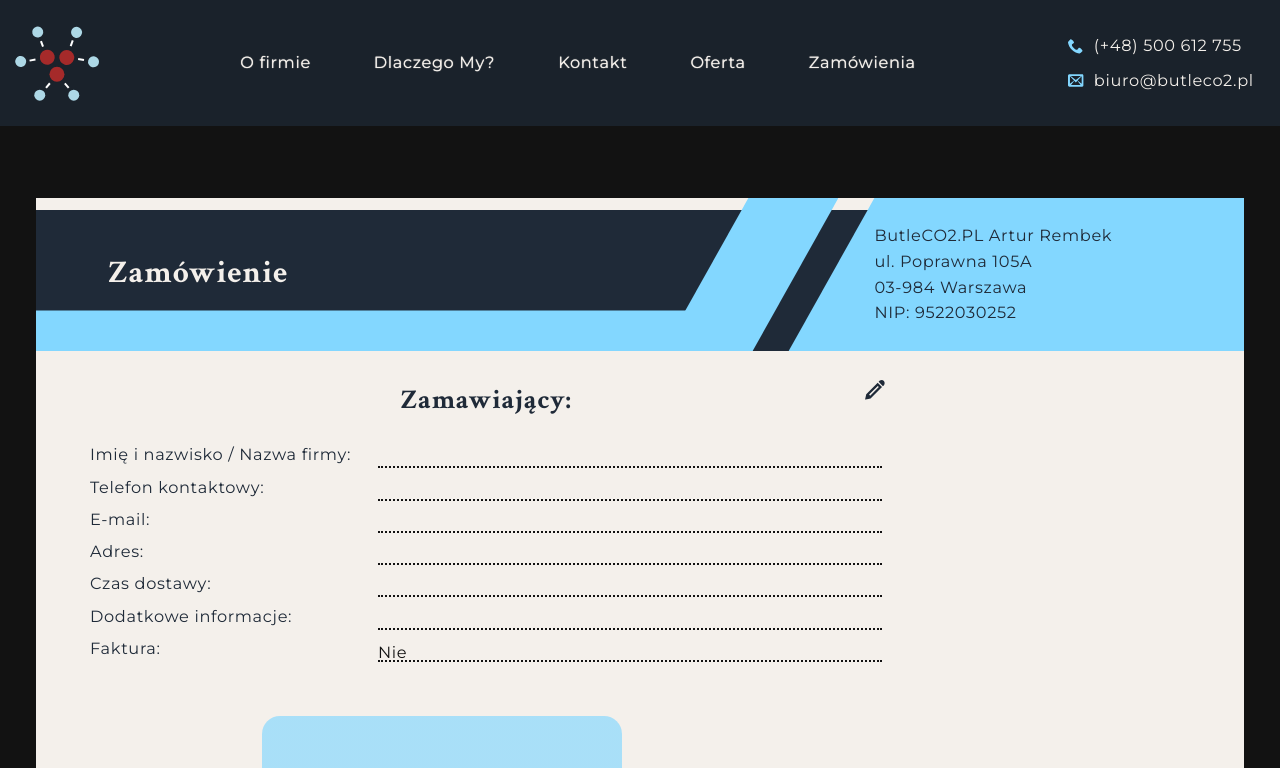
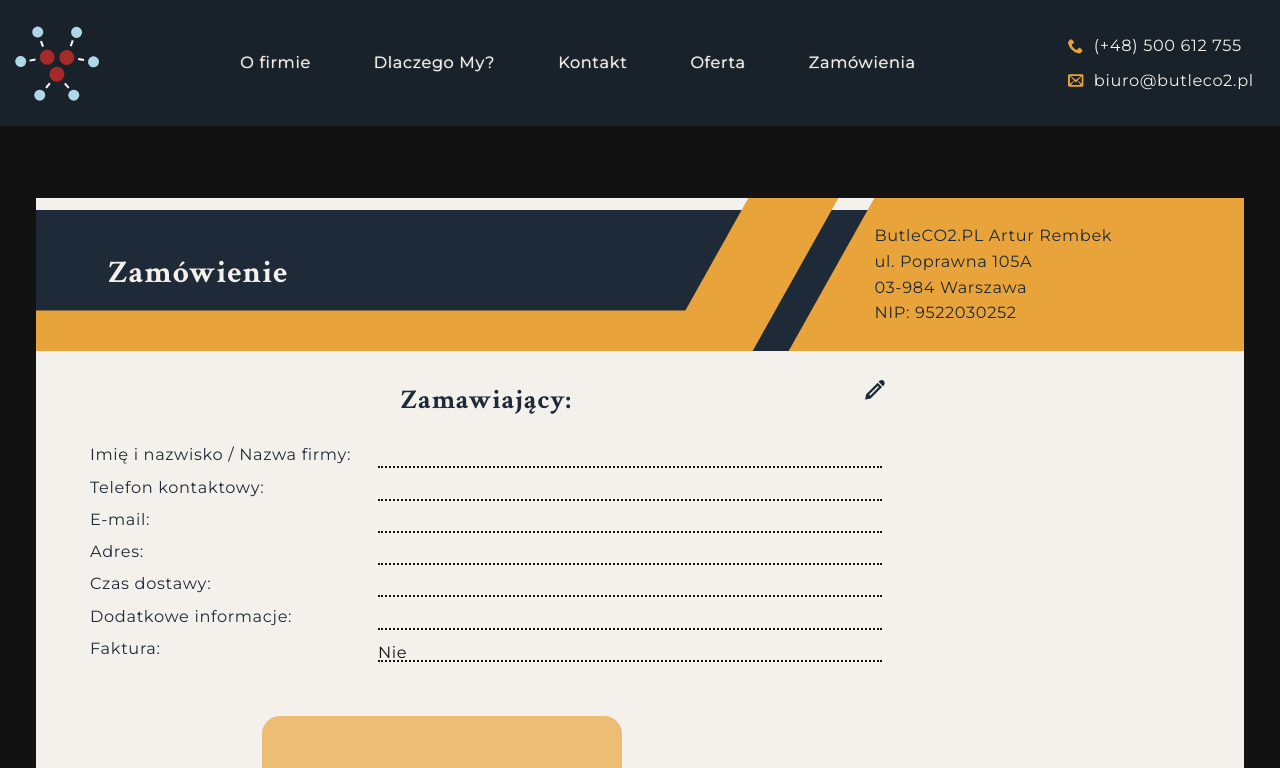
Before and after one commit to AMichalMurawski/butleCO2, a React (Vite) app: page /orders in a window 1280 px wide. Shown: the top 768 px of the page. Built offline with nearby package versions, Linux system fonts and the light colour scheme.

Commit message:
new colors template, add toast for order wrong submit

```diff
--- a/src/components/Order/Order.tsx
+++ b/src/components/Order/Order.tsx
@@ -1,8 +1,8 @@
 import React from 'react';
 import { ClientInvoiceWraper, InvoiceWraper, SubmitButtonWraper } from './Order.styled';
 import { clientLabels, companyLabels } from '../../context/Order/orderKeyof';
-import { Client, FormProducts, Header, Informations, ProductsList } from './';
-import { Button, } from '../';
+import { Client, Header, Informations, ProductsList } from './';
+import { Button } from '../';
 import { useOrder } from '../../context/Order/OrderContext';
 import { useTheme } from 'styled-components';
 
--- a/src/context/Order/OrderContext.tsx
+++ b/src/context/Order/OrderContext.tsx
@@ -2,12 +2,16 @@ import React, { createContext, useContext, useState, PropsWithChildren } from 'r
 import { initialValues } from './initialValues';
 import { OrderProductProps, OrderProps } from './orderProps';
 import { orderSchema } from './schema';
+import { useToast } from '../Toast/ToastContext';
 
 const customTypeOrder = ['CO2', 'Argon', 'Argon + CO2', 'Azot', 'Azot + CO2', 'Propan'];
 
 type OrderKeys = keyof OrderProps | 'confirm';
 
-type updateInvoiceProps = <K extends 'client' | 'company'>(section: K, value: OrderProps[K]) => void;
+type updateInvoiceProps = <K extends 'client' | 'company'>(
+  section: K,
+  value: OrderProps[K]
+) => void;
 
 interface OrderContextProps {
   addProduct: (product: OrderProductProps) => void;
@@ -34,6 +38,7 @@ const OrderContext = createContext<OrderContextProps | undefined>(undefined);
 export const OrderProvider: React.FC<PropsWithChildren> = ({ children }) => {
   const [order, setOrder] = useState<OrderProps>(initialValues);
   const [modals, setModals] = useState<Record<OrderKeys, boolean>>(initialModals);
+  const { addToast } = useToast();
 
   const modalState = (modal: OrderKeys) => {
     setModals(prev => ({ ...prev, [modal]: !prev[modal] }));
@@ -41,20 +46,22 @@ export const OrderProvider: React.FC<PropsWithChildren> = ({ children }) => {
 
   const updateInvoice: updateInvoiceProps = (section, value) => {
     setOrder(prev => ({ ...prev, [section]: value }));
-  }
+  };
 
   const addProduct = (product: OrderProductProps) => {
-    const isExist = order.products.some(p =>
-      p.type === product.type &&
-      p.weight === product.weight &&
-      p.litr === product.litr &&
-      p.transaction === product.transaction
+    const isExist = order.products.some(
+      p =>
+        p.type === product.type &&
+        p.weight === product.weight &&
+        p.litr === product.litr &&
+        p.transaction === product.transaction
     );
 
-    if (isExist) return
+    if (isExist) return;
 
     const products = [...order.products, product];
-    const sortedProducts = products.slice()
+    const sortedProducts = products
+      .slice()
       .sort((a, b) => {
         const aValue = a.weight ?? a.litr ?? 0;
         const bValue = b.weight ?? b.litr ?? 0;
@@ -67,8 +74,8 @@ export const OrderProvider: React.FC<PropsWithChildren> = ({ children }) => {
       })
       .sort((a, b) => Number(a.transaction) - Number(b.transaction));
 
-    changeProductsList(sortedProducts)
-  }
+    changeProductsList(sortedProducts);
+  };
 
   const productAmountChange = (index: number, amount: number) => {
     const products = [...order.products];
@@ -76,48 +83,56 @@ export const OrderProvider: React.FC<PropsWithChildren> = ({ children }) => {
     products[index].price = amount * products[index].unitPrice;
 
     changeProductsList(products);
-  }
+  };
 
   const deleteProduct = (index: number) => {
     const products = [...order.products];
     products.splice(index, 1);
 
-    changeProductsList(products)
-  }
+    changeProductsList(products);
+  };
 
   const changeProductsList = (products: OrderProductProps[]) => {
-    let productsCost = products.reduce((sum, prod) => sum = sum + prod.price, 0);
+    let productsCost = products.reduce((sum, prod) => (sum = sum + prod.price), 0);
     if (productsCost < 100) productsCost = 100;
     const summaryCost = productsCost + order.summary.deliveryCost;
     const summary = { ...order.summary, productsCost, summaryCost };
 
     setOrder(prev => ({ ...prev, products, summary }));
-  }
+  };
 
   const confirmOrder = async () => {
-
     try {
       await orderSchema.validate(order, { abortEarly: false });
       modalState('confirm');
-    } catch ( err: any ) {
+    } catch (err: any) {
       if (err.inner) {
-        const errors = err.inner.map((e: any) => `${e.path}: ${e.message}`);
-        window.alert(`Walidacja nie powiodła się: ${errors}`);
-        console.warn('Walidacja nie powiodła się:', errors);
+        err.inner.forEach((error: any) => addToast(error.message, 'error'));
       } else {
         window.alert(`Błąd walidacji: ${err.message}`);
         console.warn('Błąd walidacji:', err.message);
       }
     }
-
-  }
+  };
 
   const submitOrder = () => {
     window.alert('Zamówienie wysłane');
   };
 
   return (
-    <OrderContext.Provider value={{ addProduct, deleteProduct, modals, modalState, order, productAmountChange, confirmOrder, submitOrder, updateInvoice, }}>
+    <OrderContext.Provider
+      value={{
+        addProduct,
+        deleteProduct,
+        modals,
+        modalState,
+        order,
+        productAmountChange,
+        confirmOrder,
+        submitOrder,
+        updateInvoice,
+      }}
+    >
       {children}
     </OrderContext.Provider>
   );
--- a/src/styles/theme.ts
+++ b/src/styles/theme.ts
@@ -1,7 +1,7 @@
 import { css } from 'styled-components';
 
 export const theme = {
-  color: {
+  color0: {
     main: '#121212',
     mainTrans: '#121212aa',
     structural: '#1F2A38',
@@ -18,6 +18,42 @@ export const theme = {
     warningTrans: '#E9AE3Caa',
     danger: '#F04040',
     dangerTrans: '#F04040aa',
+  },
+  color: {
+    main: 'rgba(18, 18, 18, 1)',
+    mainTrans: 'rgba(18, 18, 18, 0.67)',
+    structural: 'rgba(31, 42, 56, 1)',
+    structuralTrans: 'rgba(31, 42, 56, 0.67)',
+    remarkable: 'rgb(232, 163, 58)',
+    remarkableTrans: 'rgba(232, 163, 58, 0.67)',
+    hightlight: 'rgb(232, 163, 58)',
+    hightlightTrans: 'rgba(232, 163, 58, 0.67)',
+    accent: 'rgba(107, 203, 156, 1)', //positive
+    accentTrans: 'rgba(107, 203, 156, 0.67)',
+    text: 'rgba(244, 240, 235, 1)',
+    textTrans: 'rgba(244, 240, 235, 0.67)',
+    warning: 'rgba(233, 174, 60, 1)',
+    warningTrans: 'rgba(233, 174, 60, 0.67)',
+    danger: 'rgba(240, 64, 64, 1)',
+    dangerTrans: 'rgba(240, 64, 64, 0.67)',
+  },
+  color2: {
+    main: 'rgba(18, 18, 18, 1)',
+    mainTrans: 'rgba(18, 18, 18, 0.67)',
+    structural: 'rgba(31, 42, 56, 1)',
+    structuralTrans: 'rgba(31, 42, 56, 0.67)',
+    remarkable: 'rgb(31, 228, 218)',
+    remarkableTrans: 'rgba(31, 228, 218, 0.67)',
+    hightlight: 'rgb(31, 228, 218)',
+    hightlightTrans: 'rgba(31, 228, 218, 0.67)',
+    accent: 'rgba(107, 203, 156, 1)', //positive
+    accentTrans: 'rgba(107, 203, 156, 0.67)',
+    text: 'rgba(244, 240, 235, 1)',
+    textTrans: 'rgba(244, 240, 235, 0.67)',
+    warning: 'rgba(233, 174, 60, 1)',
+    warningTrans: 'rgba(233, 174, 60, 0.67)',
+    danger: 'rgba(240, 64, 64, 1)',
+    dangerTrans: 'rgba(240, 64, 64, 0.67)',
   },
   fonts: {
     // Montserrat
```
